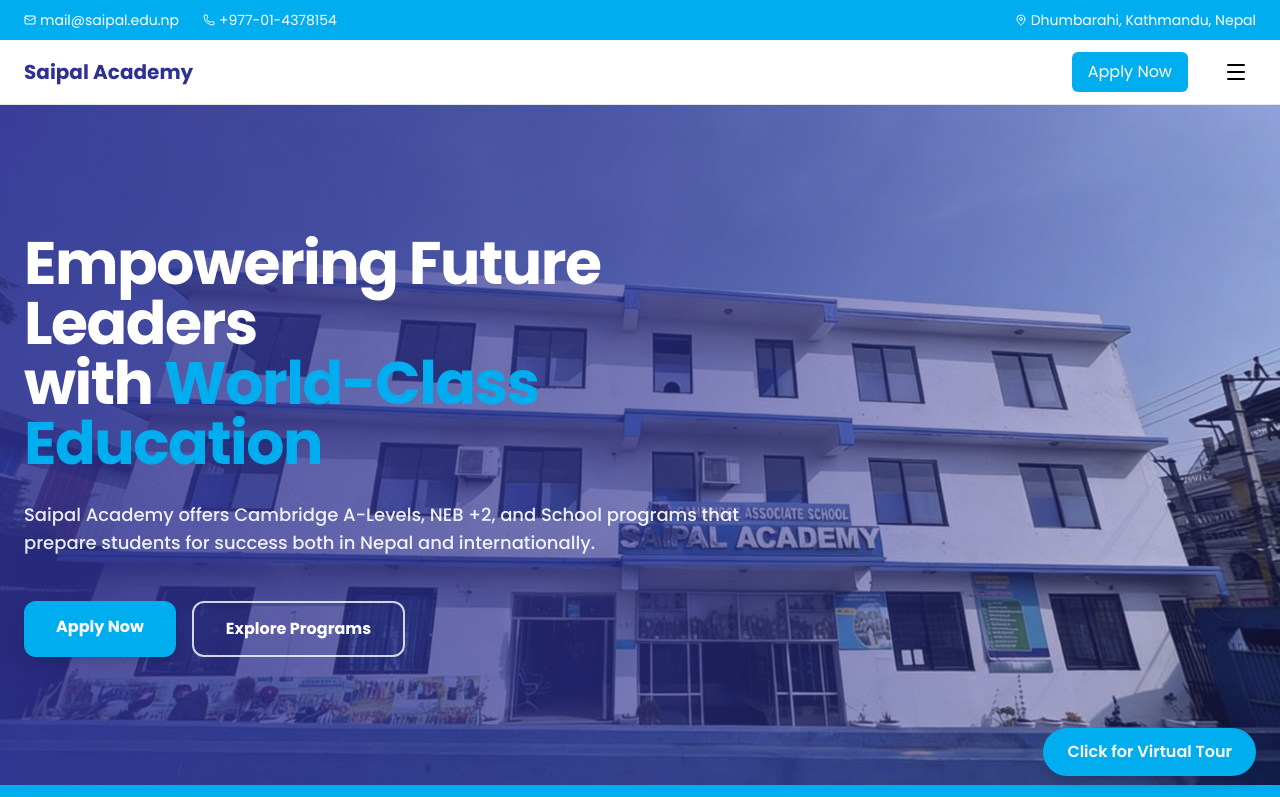
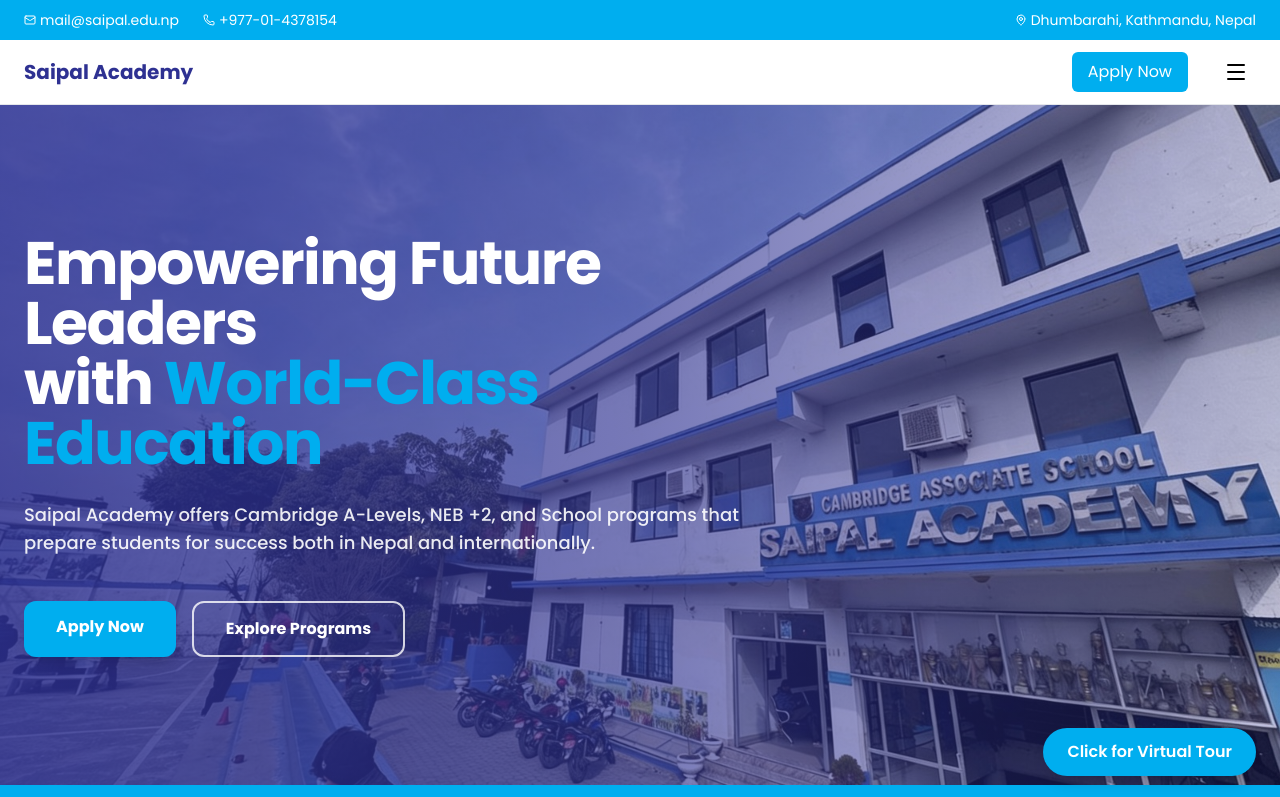
Before and after one commit to UddheshyaGroup/Saipal-Website, a React (Vite) app: page / in a window 1280 px wide. Shown: the top 797 px of the page. Built offline with nearby package versions, Linux system fonts and the light colour scheme.

Commit message:
fix: swapped images of hero-section and about us section

```diff
--- a/src/pages/About.jsx
+++ b/src/pages/About.jsx
@@ -83,7 +83,7 @@
             {/* Image container */}
             <div className="relative z-10 w-full max-w-xl lg:max-w-2xl aspect-[4/3] rounded-3xl overflow-hidden shadow-2xl">
               <img
-                src="/saipalAboutUs.jpeg"
+                src="/about.jpeg"
                 alt="Graduation ceremony"
                 className="w-full h-full object-cover"
               />
--- a/src/pages/Home.jsx
+++ b/src/pages/Home.jsx
@@ -40,7 +40,7 @@
         {/* Background Image */}
         <div className="absolute inset-0 -z-10">
           <img
-            src="/saipalHero.jpeg"
+            src="/hero.jpeg"
             alt="Outdoor university campus shot"
             className="h-full w-full object-cover brightness-105 contrast-105"
           />
```
Also changed, not shown: public/about.jpeg (renamed from public/saipalHero.jpeg), public/hero.jpeg (renamed from public/saipalAboutUs.jpeg).
